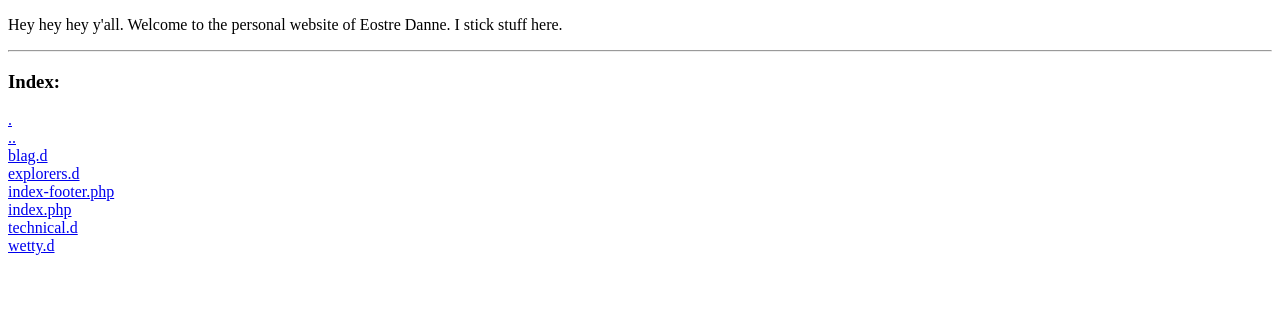
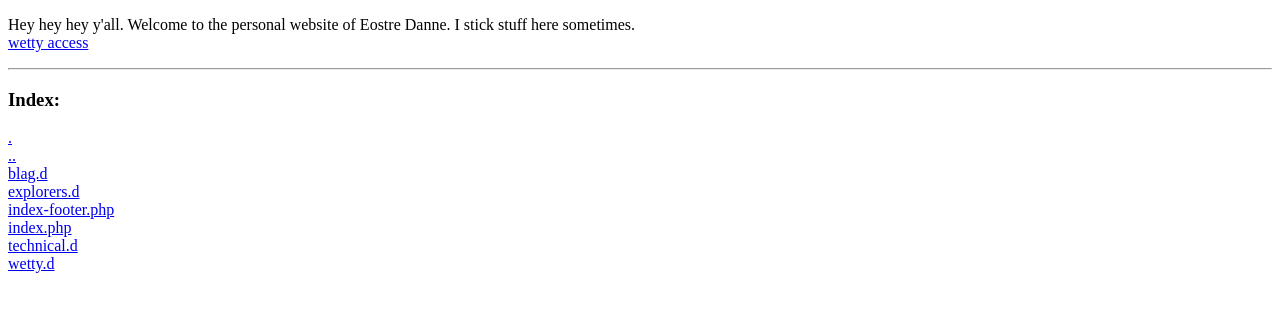
Before and after one commit to AbsolutelyLudicrous/home, a PHP site: page / in a window 1280 px wide. Shown: the top 312 px of the page. Run offline with PHP 8.4, Linux system fonts and the light colour scheme.

Commit message:
Added a wetty hyperlink

```diff
--- a/data/index.php
+++ b/data/index.php
@@ -5,7 +5,9 @@
 		<p>
 			Hey hey hey y'all.
 			Welcome to the personal website of Eostre Danne.
-			I stick stuff here.
+			I stick stuff here sometimes.
+			<br>
+			<a href="http://danne.site:3447/wetty/">wetty access</a>
 		</p>
 	</body>
 	<?php include('index-footer.php'); ?>
```
